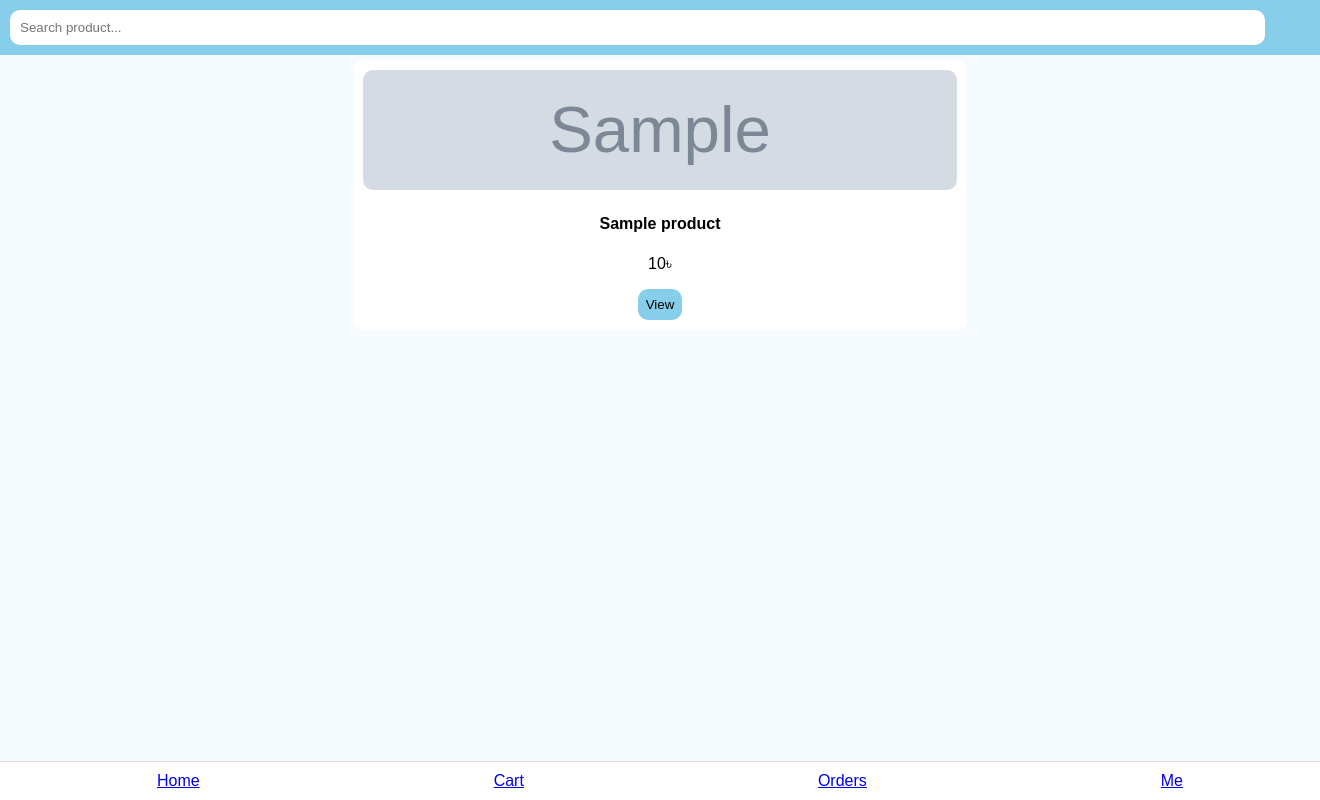
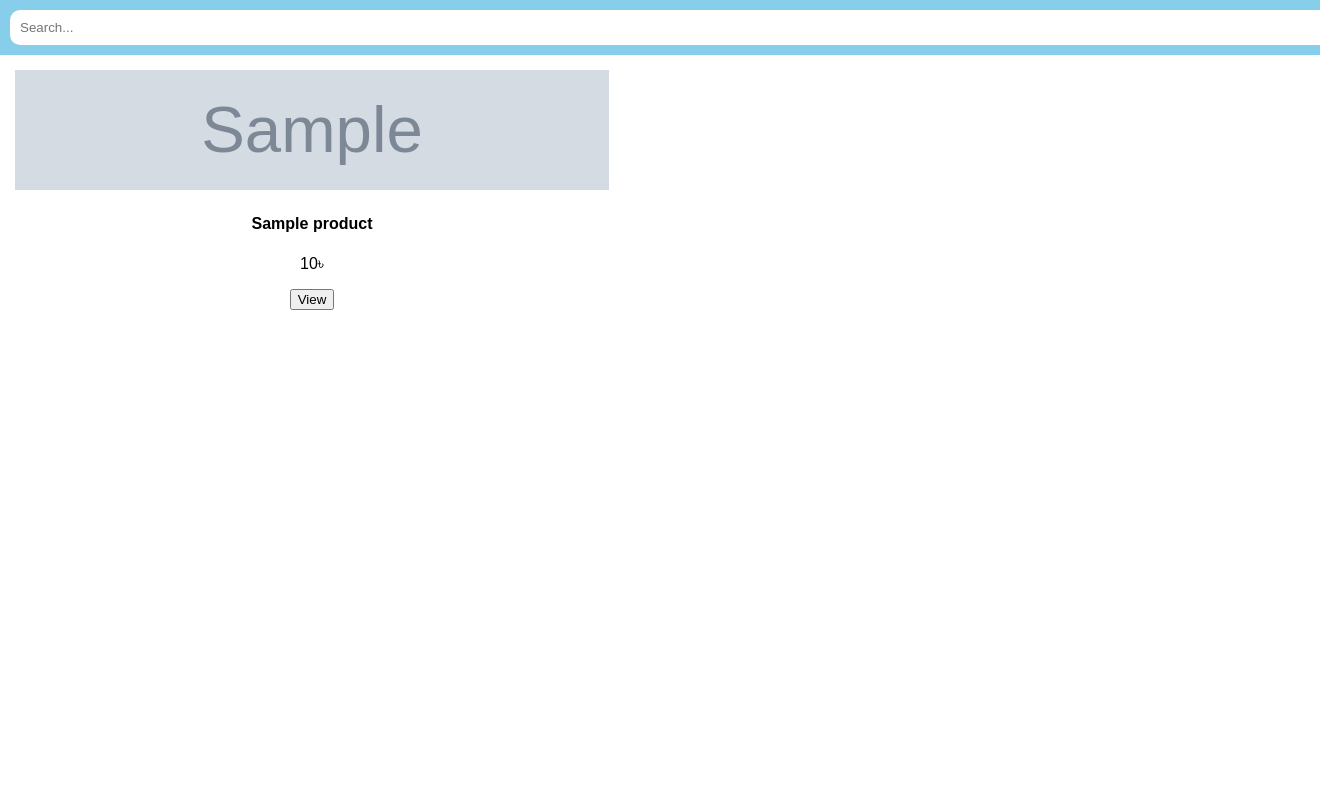
Before and after one commit to tahmid16122009-crypto/shoes-place, a Flask app: template templates/home.html in a window 1320 px wide; the page is wider, and only the part inside the window is pictured. Run offline with Flask 3, Linux system fonts and the light colour scheme; the template is opened without the code that fills it: most values are stand-ins (such as "Sample title", 1, 10 or a date in 2020); grey boxes marked "Sample" are stand-in pictures.

Commit message:
Update home.html

```diff
--- a/templates/home.html
+++ b/templates/home.html
@@ -1,96 +1,30 @@
 <!DOCTYPE html>
 <html>
 <head>
+<meta name="viewport" content="width=device-width, initial-scale=1.0">
 <style>
-
-body{
-margin:0;
-font-family:sans-serif;
-background:#f5fbff;
-}
-
-.top{
-padding:10px;
-background:skyblue;
-position:sticky;
-top:0;
-}
-
-input{
-width:95%;
-padding:10px;
-border-radius:10px;
-border:none;
-}
-
-.products{
-display:flex;
-flex-wrap:wrap;
-justify-content:center;
-}
-
-.card{
-width:45%;
-margin:5px;
-background:white;
-padding:10px;
-border-radius:10px;
-text-align:center;
-}
-
-img{
-width:100%;
-height:120px;
-object-fit:cover;
-border-radius:10px;
-}
-
-.bottom{
-position:fixed;
-bottom:0;
-width:100%;
-display:flex;
-justify-content:space-around;
-background:white;
-padding:10px;
-border-top:1px solid #ddd;
-}
-
-button{
-background:skyblue;
-border:none;
-padding:8px;
-border-radius:10px;
-}
-
+body{margin:0;font-family:sans-serif}
+.top{background:skyblue;padding:10px}
+.products{display:flex;flex-wrap:wrap}
+.card{width:45%;margin:5px;background:#fff;padding:10px;border-radius:10px;text-align:center}
+img{width:100%;height:120px;object-fit:cover}
 </style>
 </head>
 <body>
 
 <div class="top">
-<input placeholder="Search product...">
+<input placeholder="Search..." style="width:100%;padding:10px;border:none;border-radius:10px">
 </div>
 
 <div class="products">
-
 {% for p in products %}
 <div class="card">
 <img src="{{p.image}}">
 <h4>{{p.name}}</h4>
 <p>{{p.price}}৳</p>
-<a href="/product/{{p.id}}">
-<button>View</button>
-</a>
+<a href="/product/{{p.id}}"><button>View</button></a>
 </div>
 {% endfor %}
-
-</div>
-
-<div class="bottom">
-<a href="/home">Home</a>
-<a href="#">Cart</a>
-<a href="#">Orders</a>
-<a href="#">Me</a>
 </div>
 
 </body>
```
